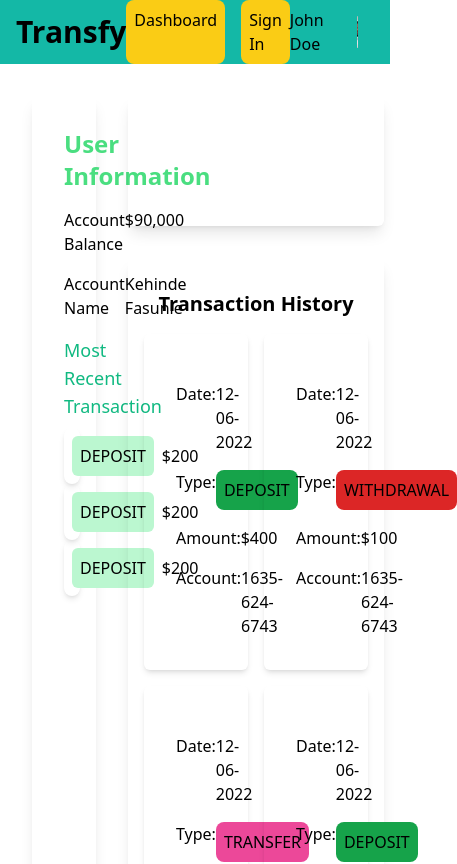
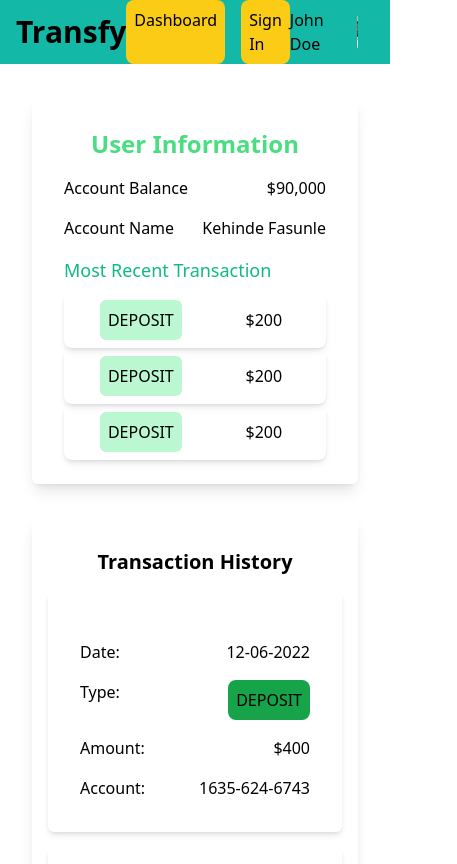
Before and after one commit to Fasunle/transfy-v2, a Vue app: page / in a window 390 px wide. Shown: the top 864 px of the page, 457 px wide, since content can reach past the window. Built offline with nearby package versions, Linux system fonts and the light colour scheme.

Commit message:
feat: Responsive layout

```diff
--- a/src/components/Dashboard.vue
+++ b/src/components/Dashboard.vue
@@ -1,6 +1,6 @@
 <template>
-  <main class="grid grid-cols-12 grid-rows-6 gap-8 p-8">
-    <div class="col-span-3 row-span-full shadow-lg rounded-md py-4 px-8">
+  <main class="grid grid-cols-1 md:grid-cols-12 md:grid-rows-6 gap-8 p-8">
+    <div class="md:col-span-3 md:row-span-full shadow-lg rounded-md py-4 px-8 h-min">
       <h1 class="text-center font-bold text-2xl text-green-400 my-4">User Information</h1>
 
       <div class="flex justify-between">
@@ -33,10 +33,10 @@
       </div>
     </div>
 
-    <div class="col-start-4 row-start-2 row-span-full col-end-13 shadow-lg rounded-md p-4">
+    <div class="md:col-start-4 md:row-start-2 md:row-span-full md:col-end-13 shadow-lg rounded-md p-4">
       <h2 class="text-center font-bold text-xl my-4">Transaction History</h2>
 
-      <div class="grid grid-cols-2 gap-4">
+      <div class="grid md:grid-cols-2 gap-4">
         <Transaction
         v-for="tnx in transactions"
         :key="tnx.id"
@@ -48,7 +48,7 @@
       </div>
     </div>
 
-    <div class="col-start-4 col-end-13 shadow-lg rounded-md p-4">
+    <div class="md:col-start-4 md:col-end-13 shadow-lg rounded-md p-4">
 
     </div>
 
```
